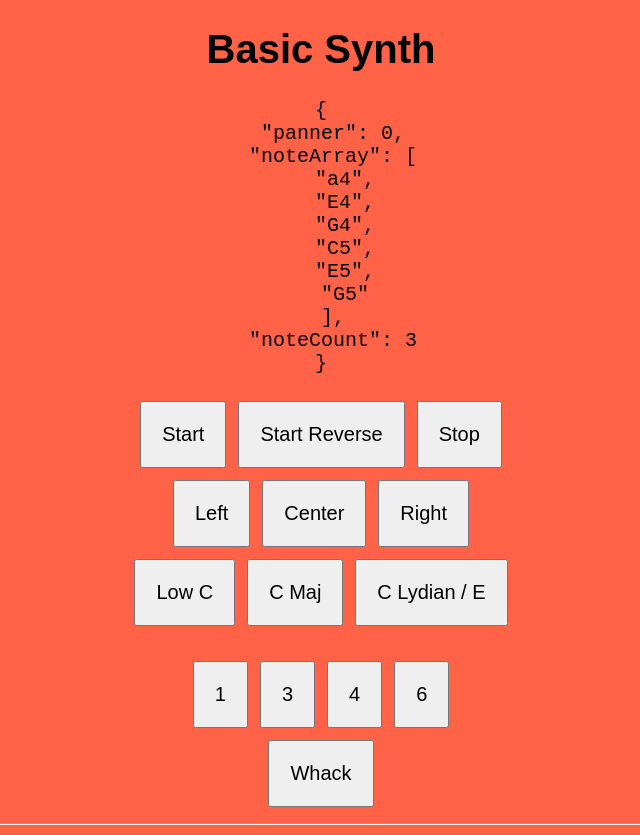
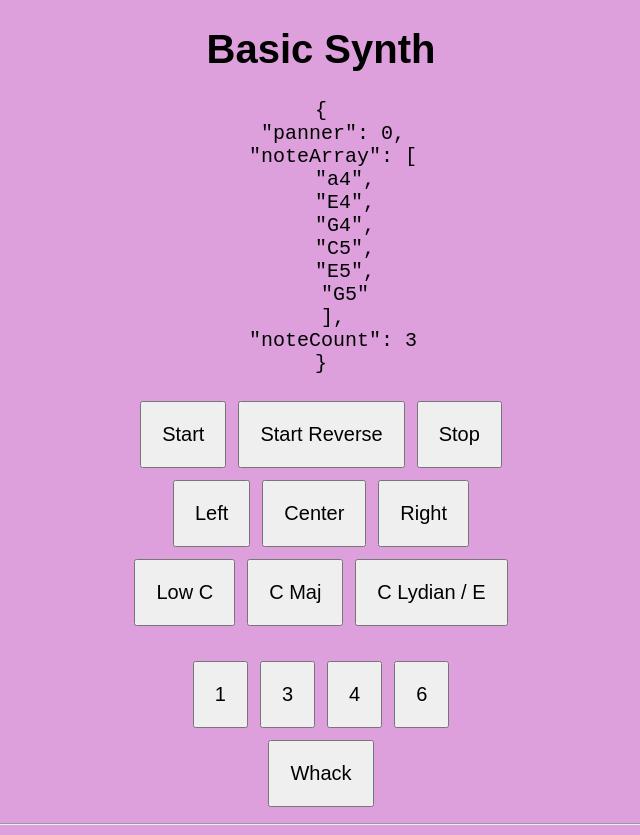
Before and after one commit to rapomerantz/first-tone, a React (Create React App) app: page / in a window 1280 px wide. Shown: the whole page, without its empty margins (319-959 px from the left). Built offline with nearby package versions, Linux system fonts and the light colour scheme.

Commit message:
changed to plum

```diff
--- a/src/App.css
+++ b/src/App.css
@@ -4,7 +4,7 @@
 }
 
 body {
-  background-color: tomato;
+  background-color: plum;
 }
 
 button {
```
